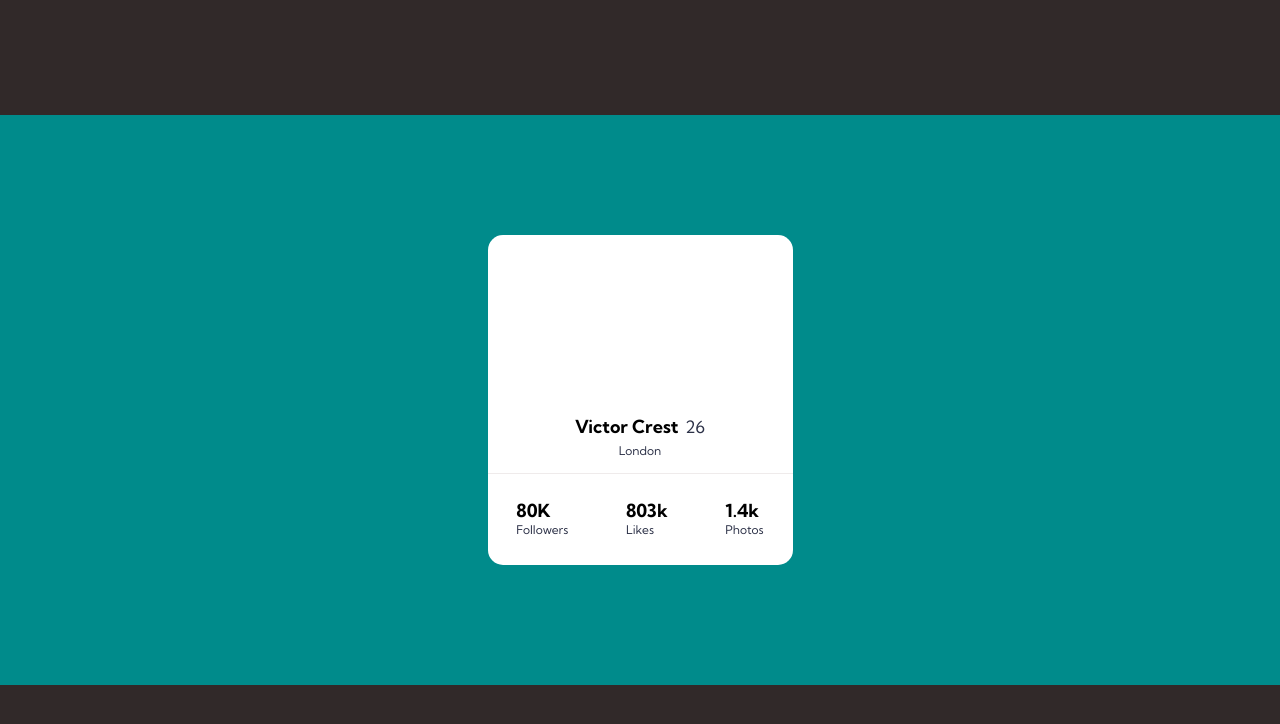
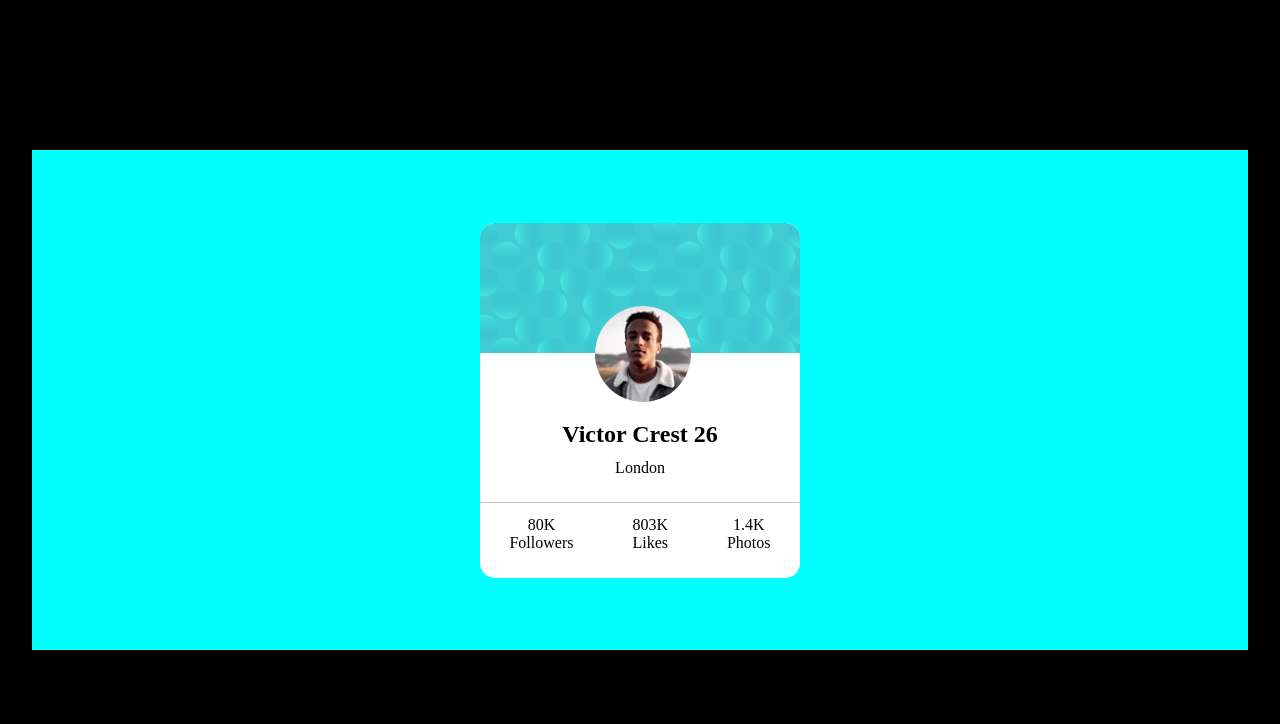
Before and after one commit to tiagolaurentino/desafio-5, a plain HTML site: page index.html in a window 1280 px wide. Drawn offline with Linux system fonts and the light colour scheme.

Commit message:
atualização

```diff
--- a/index.html
+++ b/index.html
@@ -2,114 +2,104 @@
 <html lang="en">
 <head>
   <meta charset="UTF-8">
-    <meta http-equiv="X-UA-Compatible" content="IE=edge">
-    <meta name="viewport" content="width=h, initial-scale=1.0">
-    <link rel="preconnect" href="https://fonts.googleapis.com">
-<link rel="preconnect" href="https://fonts.gstatic.com" crossorigin>
-<link href="https://fonts.googleapis.com/css2?family=Kumbh+Sans:wght@400;700&display=swap" rel="stylesheet">
-<link rel="shortcut icon" href="../desafio-5/images/favicon-32x32.png" type="image/x-icon">
-    <title>Desafio 5</title>
+  <meta name="viewport" content="width=device-width, initial-scale=1.0"> <!-- displays site properly based on user's device -->
+
+  <link rel="icon" type="image/png" sizes="32x32" href="./images/favicon-32x32.png">
+
+  <title>Frontend Mentor | Profile card component</title>
+
+  <!-- Feel free to remove these styles or customise in your own stylesheet 👍 -->
   <style>
-        /* font-family: 'Kumbh Sans', sans-serif; */
     * {
         padding: 0px;
         margin: 0px;
     }
     html, body {
+        background-color: black;
         width: 100vw;
         height: 100vh;
-            background-color: rgb(49, 41, 41);
         display: flex;
         justify-content: center;
         align-items: center;
     }
-        .container {
-           background-image: url(../desafio-5/images/bg-pattern-top.svg), url(../desafio-5/images/bg-pattern-bottom.svg);
-
-            background-repeat: no-repeat;
-            background-position: bottom 50vh right 50vw, top 40vh left 50vw;
-            background-color: darkcyan;
-            width: 100vw;
-            height: 570px;
-            display: flex;
-            justify-content: center;
-            align-items: center;
-
-        }
-                section  {
-                background-color: white;
-                width: 305px;
-                height: 330px;
-                border-radius: 15px;
-                position: relative;
-                }
-                img {
-                    border-radius: 50px;
-                    position: absolute;
-                    bottom: 165px;
-                }
-               .img {
-                height: 120px;
-                background-image: url(../desafio-5/images/bg-pattern-card.svg);
-                border-radius: 15px 15px 0px 0px;
-               }
-
-         h1, #conteudo, .img {
+    main {
+        background-color: aqua;
+        height: 500px;
+        width: 95vw;
         display: flex;
         justify-content: center;
         align-items: center;
     }
-        .conteudo {
-            display: inline-flex;
+    div.img{
+        background-image: url(../desafio-5/images/bg-pattern-card.svg);
+        width: 320px;
+        height: 130px;
+        border-radius: 15px 15px 0px 0px;
+    }
+    img {
+        position: absolute;
+        border-radius: 50%;
+        bottom: 176px;
+        left: 115px;
+    }
+    section {
+        position: relative;
+        background-color: white;
+        width: 320px;
+        height: 355px;
+      text-align: center;
+      border-radius: 15px;
+    }
+    div.conteudo {
         display: flex;
-            justify-content:space-around;
-            padding-top: 25px;
-            border-top: 1px solid rgba(214, 204, 204, 0.384);
+        justify-content: space-around;
    }
    h1 {
-            padding-top: 60px;
-            font-family: 'Kumbh Sans', sans-serif;
-            font-weight: 700;
-            font-size: 18px;
+    padding-top: 68px;
+    padding-bottom: 11px;
    }
-        #conteudo {
-            padding-top: 5px;
-            padding-bottom: 15px;
+   div.conteudo {
+    border-top: 1px solid rgba(128, 128, 128, 0.459);
+    display: flex;
+    padding-top: 13px;
    }
-        .numero {
-            font-family: 'Kumbh Sans', sans-serif;
-            font-size: 18px;
-            font-weight: 700;
+   p.nome {
+    padding-bottom: 25px;
    }
-        p {
-            font-family: 'Kumbh Sans', sans-serif;
-            font-size: 12px;
-            font-weight: 400;
-            color: hsl(229, 23%, 23%);
-        }
-        span {
-            font-family: 'Kumbh Sans', sans-serif;
-            font-size: 17px;
-            font-weight: 400;
-            padding-left: 7px;
-            color: hsl(229, 23%, 23%);
+    div.numero {
+        display: inline-block ;
+       display: block;
+       padding: ;
   }
   </style>
-
+</head>
 <body>
-    <main class="container">
-
+  <main>
       <section>
-         <div class="img"><img src="../desafio-5/images/image-victor.jpg" alt=""> </div>
-            <h1>Victor Crest <span>26</span></h1>
-            <p id="conteudo">London</p>
+        <div class="img"> <img src="../desafio-5/images/image-victor.jpg" alt=""></div>
+          <h1>
+              Victor Crest
+              <span>26</span>
+          </h1>
+          <p class="nome">London</p>
           <div class="conteudo">
-                <div class="numero">80K <p>Followers</p></div>
-                <div class="numero">803k <p>Likes</p></div>
-                <div class="numero">1.4k <p>Photos</p></div>
+              <div class="numero">
+                  80K
+                  <p>Followers</p>
               </div>
-
-
+              <div class="numero">
+                803K
+                 <p>
+                    Likes
+                  </p>
+              </div>
+              <div class="numero">
+                1.4K
+                  <p>
+                      Photos
+                  </p>
+              </div>
+          </div>
       </section>
   </main>
 </body>
```
Also changed, not shown: design/desktop-design.jpg (added), design/desktop-preview.jpg (added), design/mobile-design.jpg (added), images/bg-pattern-bottom.svg (added), images/bg-pattern-card.svg (added), images/bg-pattern-top.svg (added), images/favicon-32x32.png (added), images/image-victor.jpg (added), 4 other files. Lines whose indentation alone changed are shown as unchanged.
